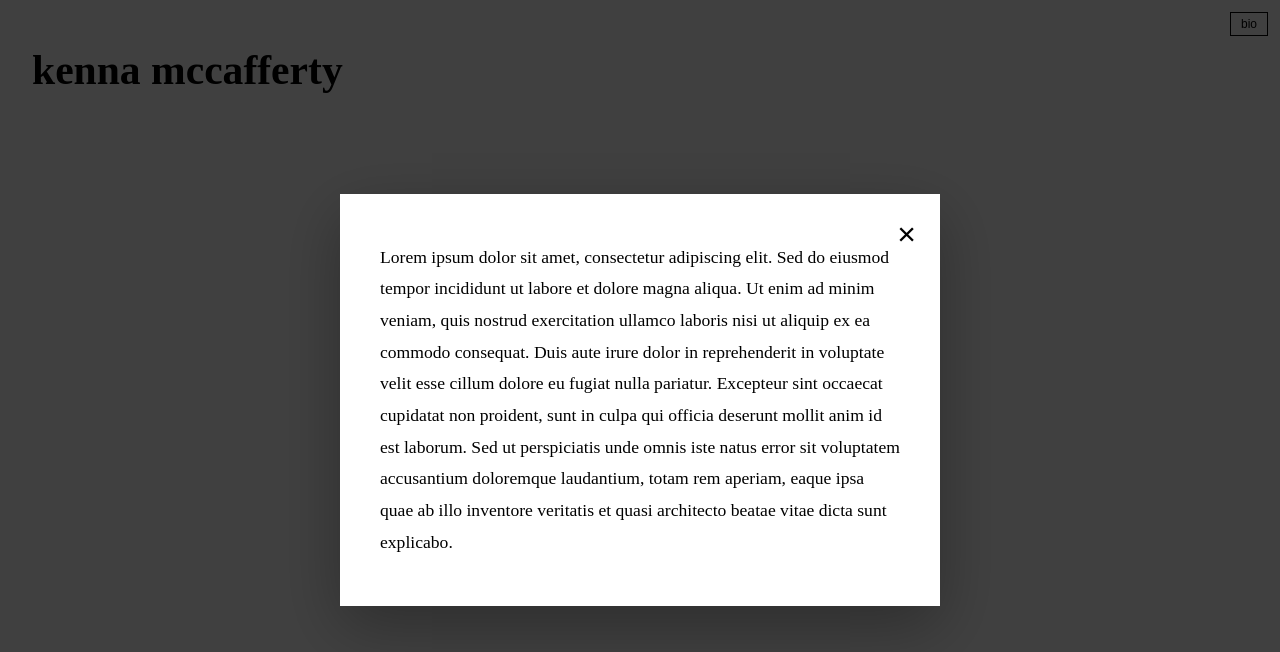
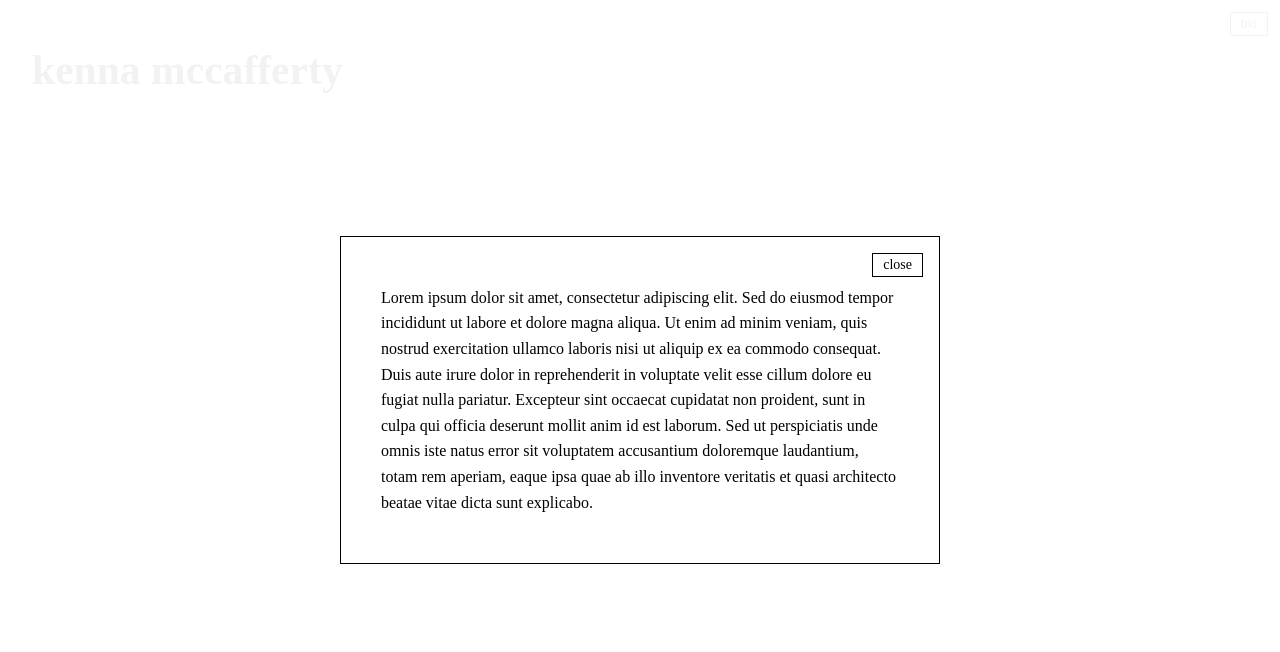
Before and after one commit to dahemar/alphonse_f, a React (Create React App) app: page / in a window 1280 px wide. Both pictures are taken after a click on the button "bio". Shown: the top 652 px of the page. Built offline with nearby package versions, Linux system fonts and the light colour scheme; no server answers; the HTML template or start-up script is replaced by a standard one.

Commit message:
feat: improve carousel fade effect with white gradient and blur

```diff
--- a/src/components/BioLightbox.tsx
+++ b/src/components/BioLightbox.tsx
@@ -12,25 +12,25 @@ const Overlay = styled.div<{ $isOpen: boolean }>`
   left: 0;
   right: 0;
   bottom: 0;
-  background: rgba(0, 0, 0, 0.75);
+  background: rgba(255, 255, 255, 0.95);
   display: ${props => props.$isOpen ? 'flex' : 'none'};
   align-items: center;
   justify-content: center;
   z-index: 10000;
   padding: 2rem;
   opacity: ${props => props.$isOpen ? 1 : 0};
-  transition: opacity 0.3s ease;
+  transition: opacity 0.2s ease;
 `;
 
 const LightboxContent = styled.div`
-  background: #FFFFFF;
+  background: transparent;
   color: #000000;
   max-width: 600px;
   max-height: 80vh;
   overflow-y: auto;
   padding: 3rem 2.5rem;
   position: relative;
-  box-shadow: 0 20px 60px rgba(0, 0, 0, 0.3);
+  border: 1px solid #000000;
 
   @media (max-width: 768px) {
     padding: 2rem 1.5rem;
@@ -44,34 +44,36 @@ const CloseButton = styled.button`
   top: 1rem;
   right: 1rem;
   background: transparent;
-  border: none;
-  font-size: 2rem;
+  border: 1px solid #000000;
+  color: #000000;
+  padding: 4px 10px;
+  font-size: 14px;
   cursor: pointer;
-  color: #000000;
   line-height: 1;
-  padding: 0.5rem;
-  transition: opacity 0.2s ease;
+  transition: border-color 120ms linear;
+  font-family: 'Times New Roman', Times, serif;
 
   &:hover {
-    opacity: 0.6;
+    border-color: #333333;
   }
 
   @media (max-width: 768px) {
-    font-size: 1.5rem;
     top: 0.5rem;
     right: 0.5rem;
+    font-size: 12px;
+    padding: 4px 8px;
   }
 `;
 
 const BioText = styled.div`
-  font-size: 1.1rem;
-  line-height: 1.8;
+  font-size: 1rem;
+  line-height: 1.6;
   color: #000000;
   font-family: 'Times New Roman', Times, serif;
 
   @media (max-width: 768px) {
-    font-size: 1rem;
-    line-height: 1.6;
+    font-size: 0.95rem;
+    line-height: 1.5;
   }
 `;
 
@@ -87,7 +89,7 @@ const BioLightbox: React.FC<BioLightboxProps> = ({ isOpen, onClose }) => {
   return (
     <Overlay $isOpen={isOpen} onClick={onClose}>
       <LightboxContent onClick={(e) => e.stopPropagation()}>
-        <CloseButton onClick={onClose}>×</CloseButton>
+        <CloseButton onClick={onClose}>close</CloseButton>
         <BioText>{loremText.trim()}</BioText>
       </LightboxContent>
     </Overlay>
--- a/src/components/MediaPlayer.tsx
+++ b/src/components/MediaPlayer.tsx
@@ -132,13 +132,15 @@ const FadeOverlay = styled.div<{ $position: 'left' | 'right' }>`
   top: 0;
   left: ${props => props.$position === 'left' ? '0' : 'auto'};
   right: ${props => props.$position === 'right' ? '0' : 'auto'};
-  width: 80px;
+  width: 120px;
   height: 100%;
   background: ${props => props.$position === 'left'
-    ? 'linear-gradient(to right, #C0C0C0 0%, rgba(192, 192, 192, 0.8) 50%, transparent 100%)'
-    : 'linear-gradient(to left, #C0C0C0 0%, rgba(192, 192, 192, 0.8) 50%, transparent 100%)'
+    ? 'linear-gradient(to right, rgba(255, 255, 255, 0.9) 0%, rgba(255, 255, 255, 0.6) 30%, rgba(255, 255, 255, 0.2) 70%, transparent 100%)'
+    : 'linear-gradient(to left, rgba(255, 255, 255, 0.9) 0%, rgba(255, 255, 255, 0.6) 30%, rgba(255, 255, 255, 0.2) 70%, transparent 100%)'
   };
-  pointer-events: none; /* allow viewport to receive mouse events */
+  backdrop-filter: blur(4px);
+  -webkit-backdrop-filter: blur(4px);
+  pointer-events: none;
   z-index: 5;
 
   /* Hide on mobile for better touch experience */
```
